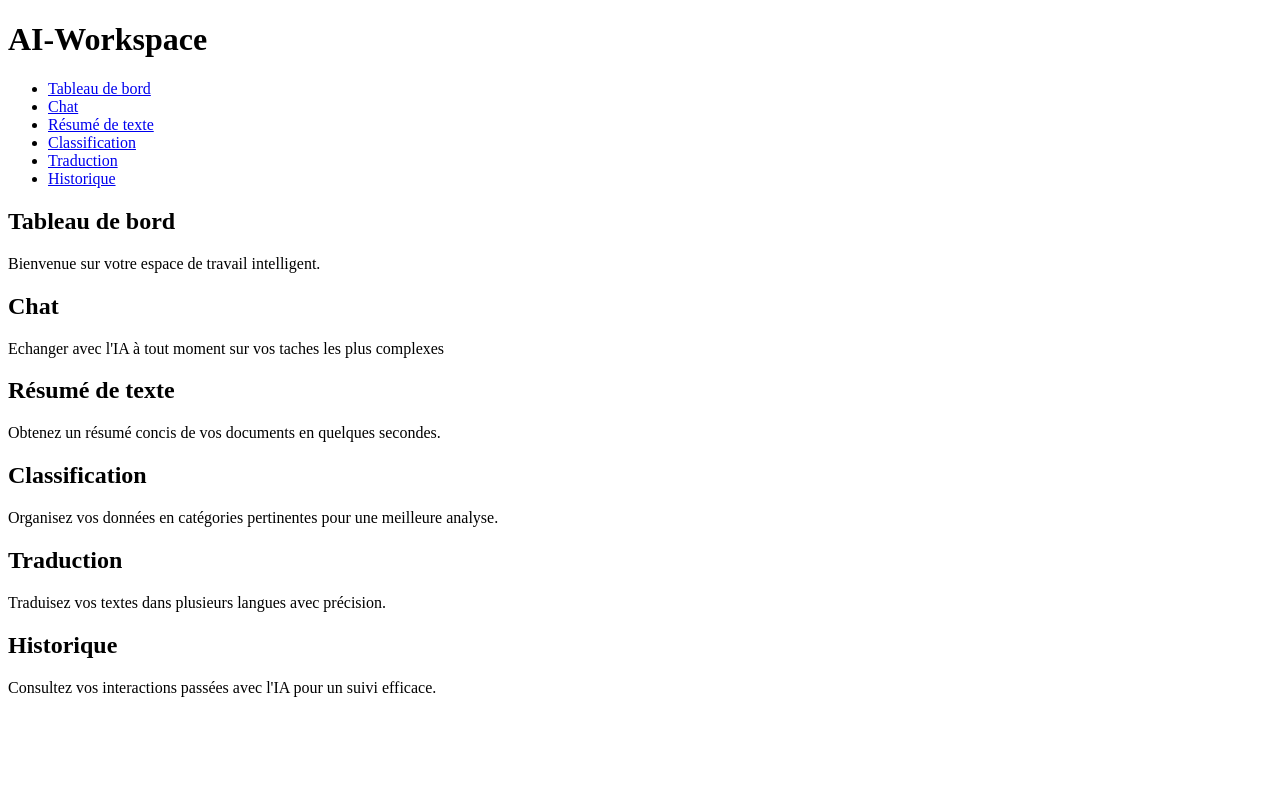
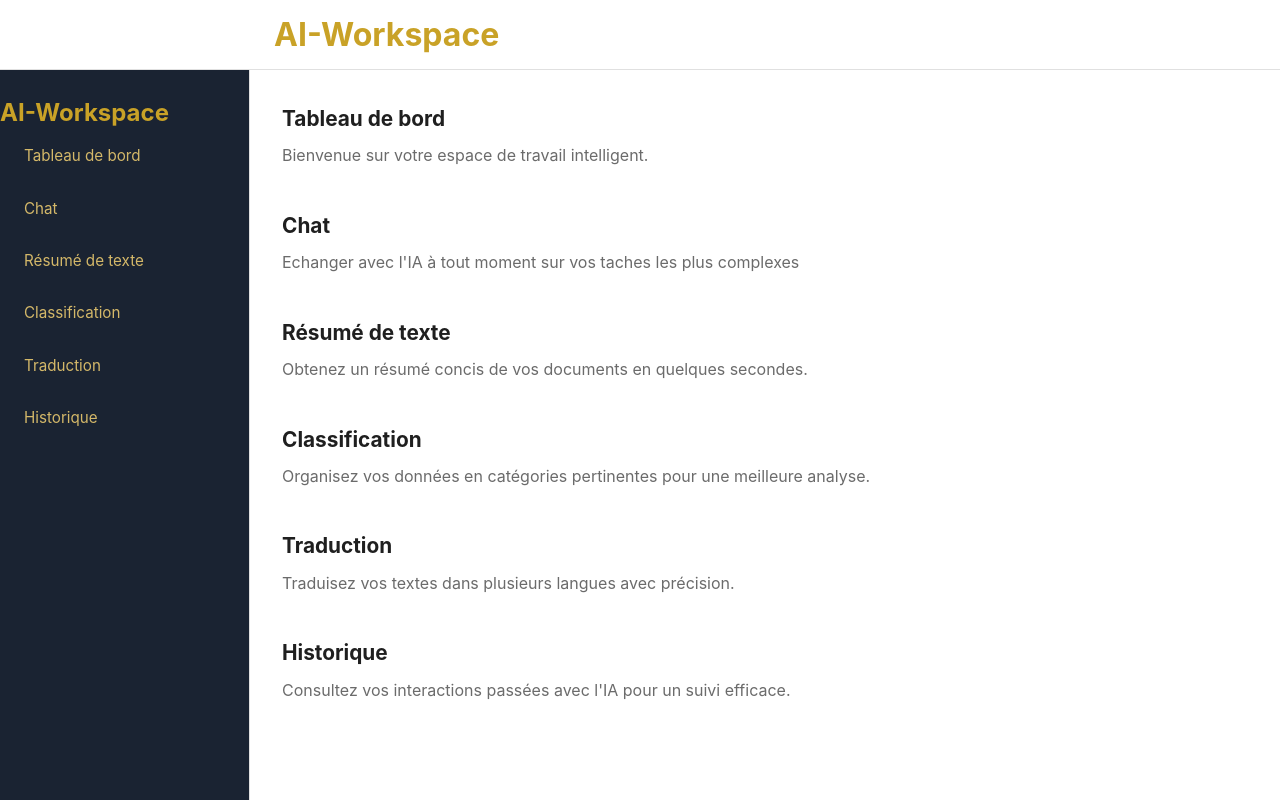
Before and after one commit to sinendoye/Atelier_technos_web_ia, a plain HTML site: page index.html in a window 1280 px wide. Drawn offline with Linux system fonts and the light colour scheme.

Commit message:
Partie 2: Design CSS de l’AI Workspace

```diff
--- a/css/style.css
+++ b/css/style.css
@@ -0,0 +1,130 @@
+/* ============================================
+   - RESET CSS
+   Neutralise les styles par défaut du navigateur
+   pour partir sur une base propre et cohérente
+   ============================================ */
+* {
+    margin: 0;
+    padding: 0;
+    box-sizing: border-box; /* les paddings/bordures ne s'ajoutent plus à la largeur totale */
+}
+
+body {
+    font-family: "Inter", "Segoe UI", Roboto, "Helvetica Neue", Arial, Helvetica, sans-serif;
+    background-color: #ffffff; /* fond blanc général */
+    color: #1f1f1f; /* gris très foncé, plus doux que le noir pur pour le texte */
+    line-height: 1.6;
+}
+
+a {
+    text-decoration: none; /* enlève le soulignement par défaut des liens */
+    color: inherit; /* le lien prend la couleur du texte parent, pas le bleu par défaut */
+}
+
+ul {
+    list-style: none; /* enlève les puces par défaut des listes */
+}
+
+/* ============================================
+   - MISE EN PAGE GLOBALE (Grid)
+   On utilise CSS Grid pour organiser :
+   - le header en haut sur toute la largeur
+   - la sidebar à gauche
+   - la zone principale à droite
+   ============================================ */
+   /*Grid génère nativement un système de lignes et de colonnes, alorsque flexbox permet un alignement plus simple sur une seule dimension */
+body {
+    display: grid;
+    grid-template-columns: 250px 1fr; /* sidebar fixe à 250px, le reste (1fr) pour le contenu */
+    grid-template-rows: 70px 1fr; /* header fixe à 70px de haut, le reste pour le contenu */
+    grid-template-areas: /*permet de dessiner visuellement la disposition avec des noms plutot que des numéros*/
+        "header header" /* le header occupe toute la largeur */
+        "sidebar main";/* la sidebar à gauche, le contenu à droite */
+    min-height: 100vh; /* la page occupe au moins 100% de la hauteur de l'écran vh= viewport height*/
+}
+
+/* On assigne chaque zone à sa place dans la grille définie ci-dessus */
+#entete {
+    grid-area: header;
+}
+
+#sidebar {
+    grid-area: sidebar;
+}
+
+main {
+    grid-area: main;
+}
+
+/* ============================================
+   3. HEADER (Flexbox)
+   Utile ici pour aligner les éléments du header
+   sur une seule ligne
+   ============================================ */
+#entete {
+    display: grid;
+    grid-template-columns: 250px 1fr; /* même répartition que le body : sidebar / main */
+    align-items: center;
+    background-color: #ffffff;
+    color: #c9a227; /* jaune, couleur d'accent de l'interface */
+    border-bottom: 1px solid #e0e0e0;
+}
+
+#entete h1 {
+    padding-left: 24px; /* même espacement que le padding du <main> */
+    grid-column: 2; /* place le titre dans la 2e colonne, comme le contenu du main */
+}
+
+/* Couleur spécifique pour la partie "AI-Workspace" du sidebar */
+
+.highlight {
+    color: #c9a227; /* jaune, couleur d'accent de l'interface */
+}
+
+/* ============================================
+   4. SIDEBAR
+   ============================================ */
+#sidebar {
+    background-color: #1a2332; /* bleu marine foncé*/
+    padding: 24px 0;
+    border-right: 1px solid #e0e0e0; /* ligne de séparation avec le contenu principal */
+}
+
+#sidebar nav ul li {
+    margin-bottom: 4px; /* petit espacement entre les liens du menu */
+}
+
+#sidebar nav ul li a {
+    display: block; /* toute la largeur du lien devient cliquable */
+    padding: 12px 24px;
+    font-size: 0.95rem;
+    color: #d4b869; /* jaune, couleur d'accent de l'interface */
+    transition: background-color 0.2s ease; /* petite animation douce au survol */
+}
+
+/* Effet visuel au survol d'un lien du menu */
+#sidebar nav ul li a:hover {
+    background-color: #28374d; /* bleu marine */
+    color: #e6c454; /* jaune */
+}
+
+/* ============================================
+   5. ZONE PRINCIPALE
+   ============================================ */
+main {
+    padding: 32px;
+}
+
+main section {
+    margin-bottom: 40px;
+}
+
+main section h2 {
+    font-size: 1.3rem;
+    margin-bottom: 8px;
+    color: #1f1f1f;
+}
+
+main section p {
+    color: #6b6b6b; /* gris moyen pour le texte secondaire/descriptif */
+}
--- a/index.html
+++ b/index.html
@@ -6,6 +6,7 @@
         <meta charset="UTF-8">
         <meta name="viewport" content="width=device-width, initial-scale=1.0">
         <title>AI-Workspace</title>
+        <link rel="stylesheet" href="css/style.css">
     </head>
     <body>
 <!-- Entete de la page -->
@@ -14,6 +15,9 @@
         </header>
 <!-- Barre latérale de navigation -->
         <aside id = "sidebar">
+            <header>
+                <h2><span class="highlight">AI-Workspace</span></h2>
+            </header>
             <nav>
                 <ul>
                     <li><a href="#">Tableau de bord</a></li>
```
